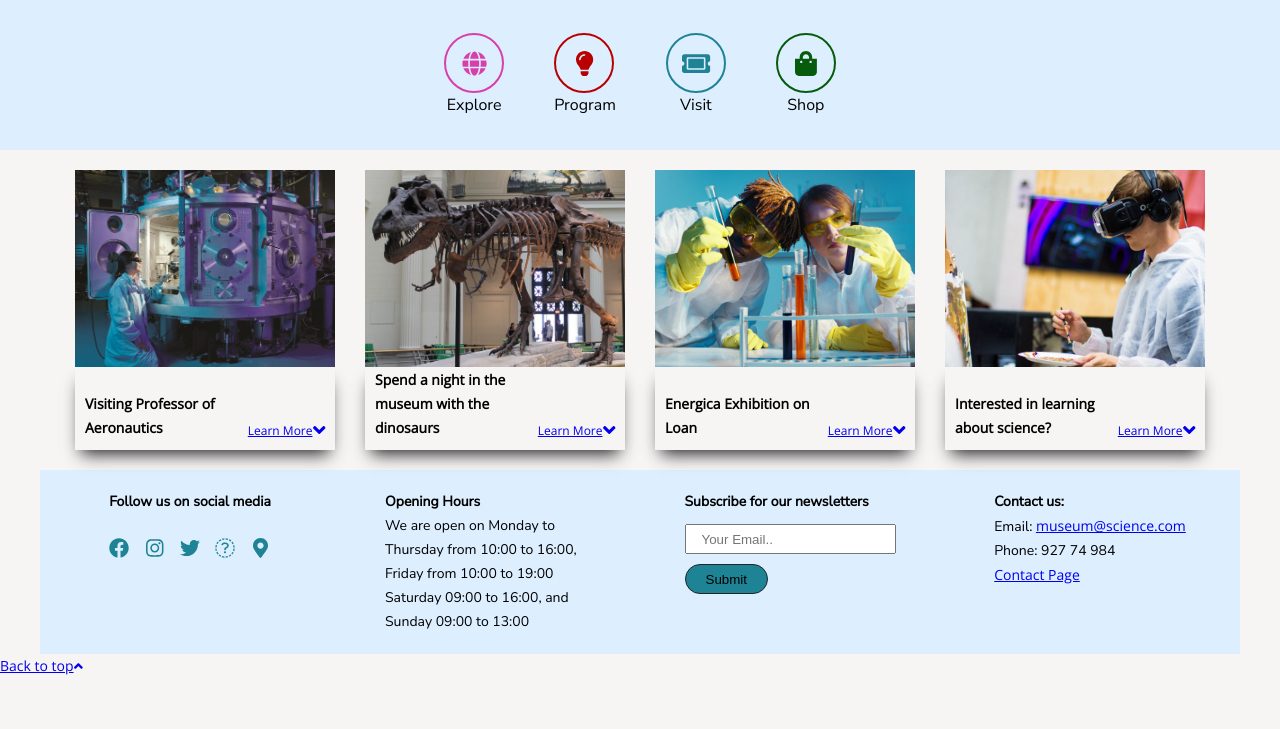
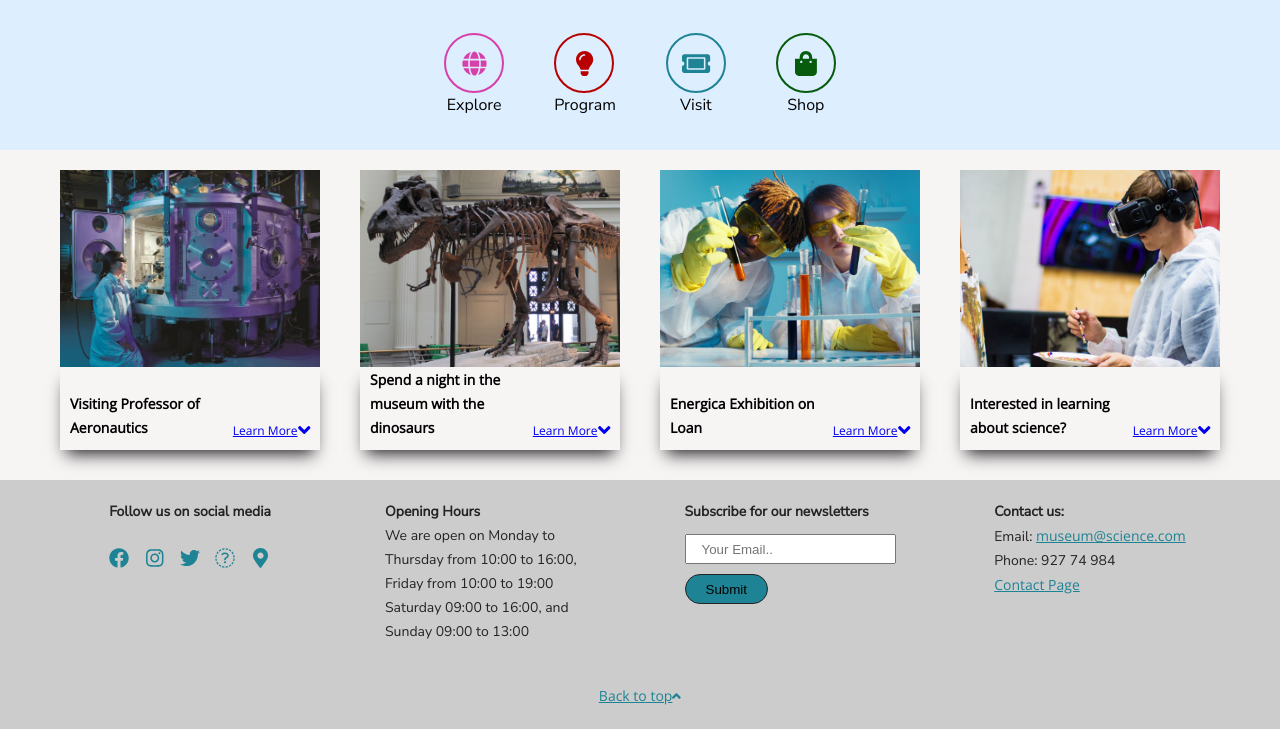
Before and after one commit to johannranudd/SP-Johann-Ranudd-0.1, a plain HTML site: page index.html in a window 1280 px wide. Shown: the part 520-1249 px from the top of the page. Before the commit the page ends 1199 px from the top, so only its background shows below. Drawn offline with nearby package versions, Linux system fonts and the light colour scheme; a web font is replaced by a local one.

Commit message:
Update styles.css

```diff
--- a/styles/styles.css
+++ b/styles/styles.css
@@ -30,7 +30,7 @@
   --blue: #1e8394;
   --red: #b80000;
   --green: #065b0c;
-  --figcaption-border:  rgb(78, 78, 78);
+  --figcaption-border: rgb(78, 78, 78);
 }
 
 html {
@@ -54,7 +54,7 @@ p {
   font-size: var(--p-font-size);
   font-family: var(--p-font);
 }
-figcaption p{
+figcaption p {
   font-family: var(--header-font);
   font-weight: bold;
   font-size: var(--sub-header-font-size);
@@ -353,7 +353,7 @@ img {
   color: white;
 }
 
-@media (min-width: 767px){
+@media (min-width: 767px) {
   .hidden-section p {
     width: 60%;
   }
@@ -363,7 +363,7 @@ img {
 .main-home-page {
   background: #def;
   transform: translateY(0px);
-  transition: .5s;
+  transition: 0.5s;
 }
 
 .main-home-page .container {
@@ -434,7 +434,6 @@ img {
   }
 }
 
-
 /* article section */
 
 .article-section {
@@ -451,23 +450,19 @@ img {
 /* images */
 .image-wrapper-1 {
   height: 200px;
-  background: url('../img/science-img1.jpg')
-  no-repeat center center/cover;
+  background: url("../img/science-img1.jpg") no-repeat center center/cover;
 }
 .image-wrapper-2 {
   height: 200px;
-  background: url('../img/t-rex-resized.jpg')
-  no-repeat 0% center/cover;
+  background: url("../img/t-rex-resized.jpg") no-repeat 0% center/cover;
 }
 .image-wrapper-3 {
   height: 200px;
-  background: url('../img/lab-img.jpeg')
-  no-repeat center center/cover;
+  background: url("../img/lab-img.jpeg") no-repeat center center/cover;
 }
 .image-wrapper-4 {
   height: 200px;
-  background: url('../img/guy-painting-vr.jpg')
-  no-repeat center center/cover;
+  background: url("../img/guy-painting-vr.jpg") no-repeat center center/cover;
 }
 /* caption */
 .article-section figcaption {
@@ -483,7 +478,7 @@ img {
   box-shadow: 0 10px 16px -6px var(--bg-black);
 }
 /* anchor tag */
-.article-section figcaption a{
+.article-section figcaption a {
   white-space: nowrap;
   display: flex;
   align-items: center;
@@ -492,17 +487,18 @@ img {
 }
 /* hover */
 .article-section figcaption a:hover {
-  opacity: .6;
+  opacity: 0.6;
 }
 
 /* !media aricle section */
 
-@media (min-width: 760px){
+@media (min-width: 760px) {
   .article-section {
-    width: 100%;
-    display: flex;
-    justify-content: center;
-    flex-wrap: wrap;
+    width: 80%;
+    max-width: 600px;
+    display: grid;
+    grid-template-columns: repeat(2, 1fr);
+    justify-items: center;
     background: var(--bg-color);
   }
   .article-section figure {
@@ -523,22 +519,41 @@ img {
   }
 }
 
+@media (min-width: 972px) {
+  .article-section {
+    width: 95%;
+    max-width: 1200px;
+    display: grid;
+    grid-template-columns: repeat(4, 1fr);
+  }
+  .article-section figure {
+    margin: 0 5px;
+  }
+}
 
 /* !footer */
 
 /* core */
+footer {
+  margin-top: 10px;
+}
+
 footer span {
   font-weight: bold;
 }
 
 footer p {
   font-size: 1.4rem;
+  color: var(--bg-black);
+}
+
+footer a {
+  color: var(--blue);
 }
 
 /* main components */
 
 footer .container {
-  background: #def;
   width: 70%;
   max-width: 300px;
   margin: auto;
@@ -566,14 +581,13 @@ form {
 }
 .social a {
   font-size: 2rem;
-  color: var(--blue);
   width: 20px;
   height: 20px;
 }
 .social a:hover {
   font-size: 2.3rem;
 }
-footer form input[type="text"]{
+footer form input[type="text"] {
   height: 30px;
   padding: 0 15px;
   margin: 10px 0;
@@ -589,14 +603,20 @@ footer form input[type="submit"] {
   cursor: pointer;
 }
 footer form input[type="submit"]:hover {
-  opacity: .7;
+  opacity: 0.7;
+}
+
+/* back to top */
+
+.back-to-top {
+  text-align: center;
+  padding: 20px;
 }
 
 /* !media */
 
-@media (min-width: 668px){
+@media (min-width: 668px) {
   footer .container {
-    background: #def;
     width: 72%;
     max-width: 72%;
     display: grid;
@@ -607,7 +627,12 @@ footer form input[type="submit"]:hover {
   .contact-footer {
     margin-right: 20px;
   }
+}
 
+@media (min-width: 760px) {
+  footer {
+    background: #ccc;
+  }
 }
 
 @media (min-width: 900px) {
```
